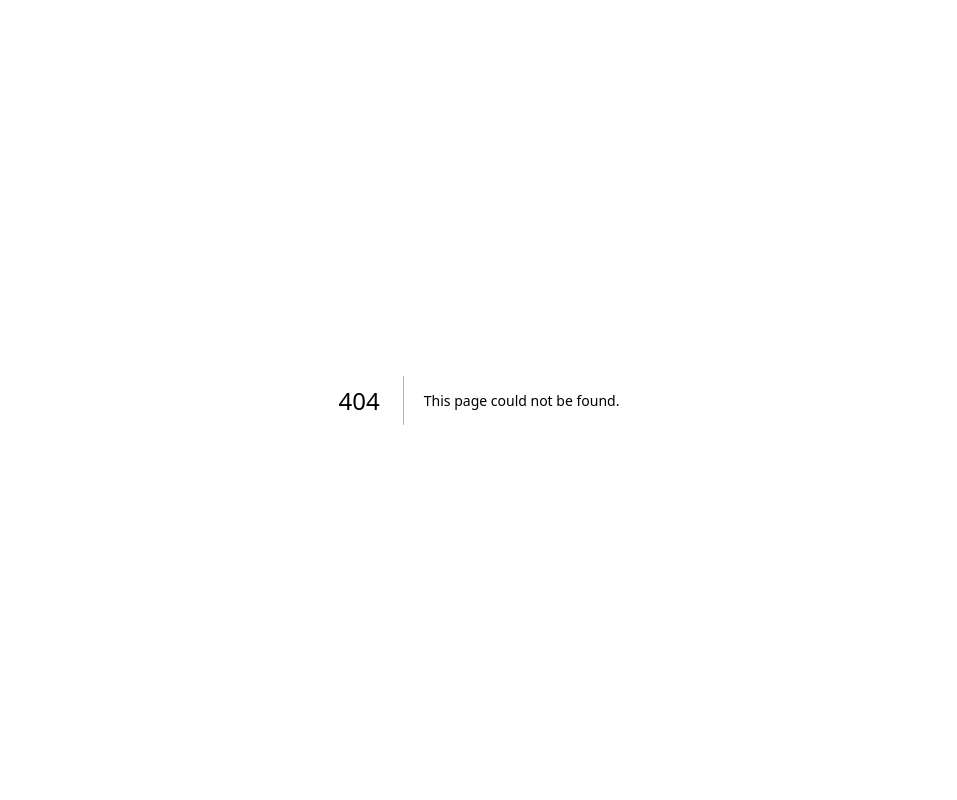
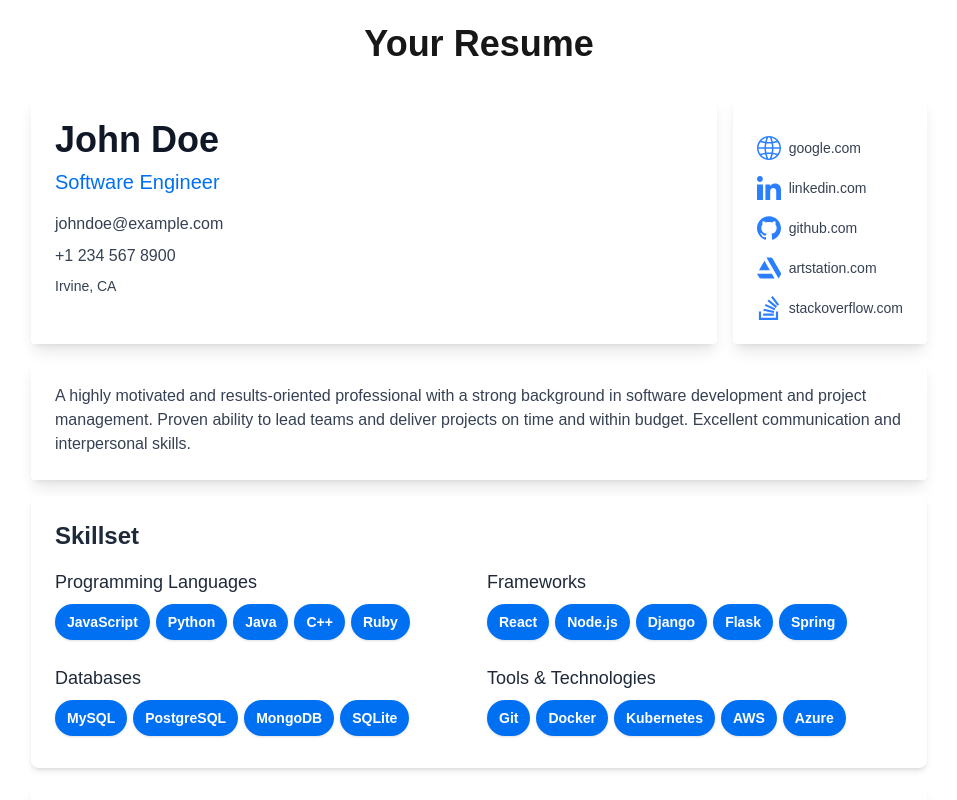
Before and after one commit to KiwiFunk/resume-builder, a Next.js app in the folder resume-app/: page /resume-display in a window 1280 px wide. Before the commit this address had no page. Shown: the top 800 px of the page, without its empty margins (161-1118 px from the left). Built offline with nearby package versions, Linux system fonts and the light colour scheme.

Commit message:
Routed resume display page

```diff
--- /dev/null
+++ b/resume-app/src/app/resume-display/page.js
@@ -0,0 +1,14 @@
+"use client"; // Enables React hooks in Next.js 13+
+
+import { useRouter } from "next/navigation";    // Import useRouter for navigation
+import DisplayResume from "./ResumeDisplay"; // Import the DisplayResume component from the same folder
+import data from "@/UserData"; // Import your user data
+
+export default function ResumeDisplayPage() {
+  return (
+    <main className="flex flex-col items-center justify-center min-h-screen p-6">
+      <h1 className="text-4xl font-bold mb-4">Your Resume</h1>
+      <DisplayResume data={data} />
+    </main>
+  );
+}
```
Also changed, not shown: resume-app/src/app/resume-display/ResumeDisplay.js (renamed from resume-app/src/app/ResumeDisplay.js).
